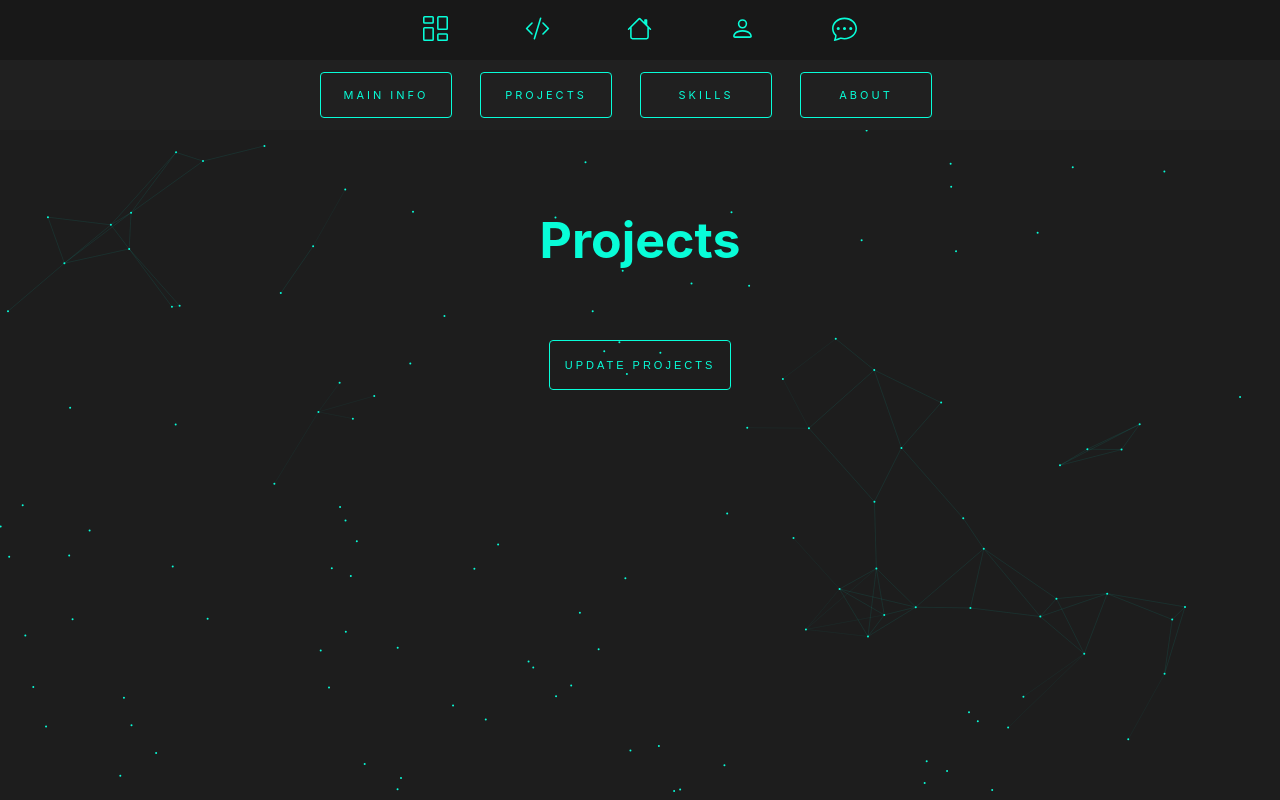
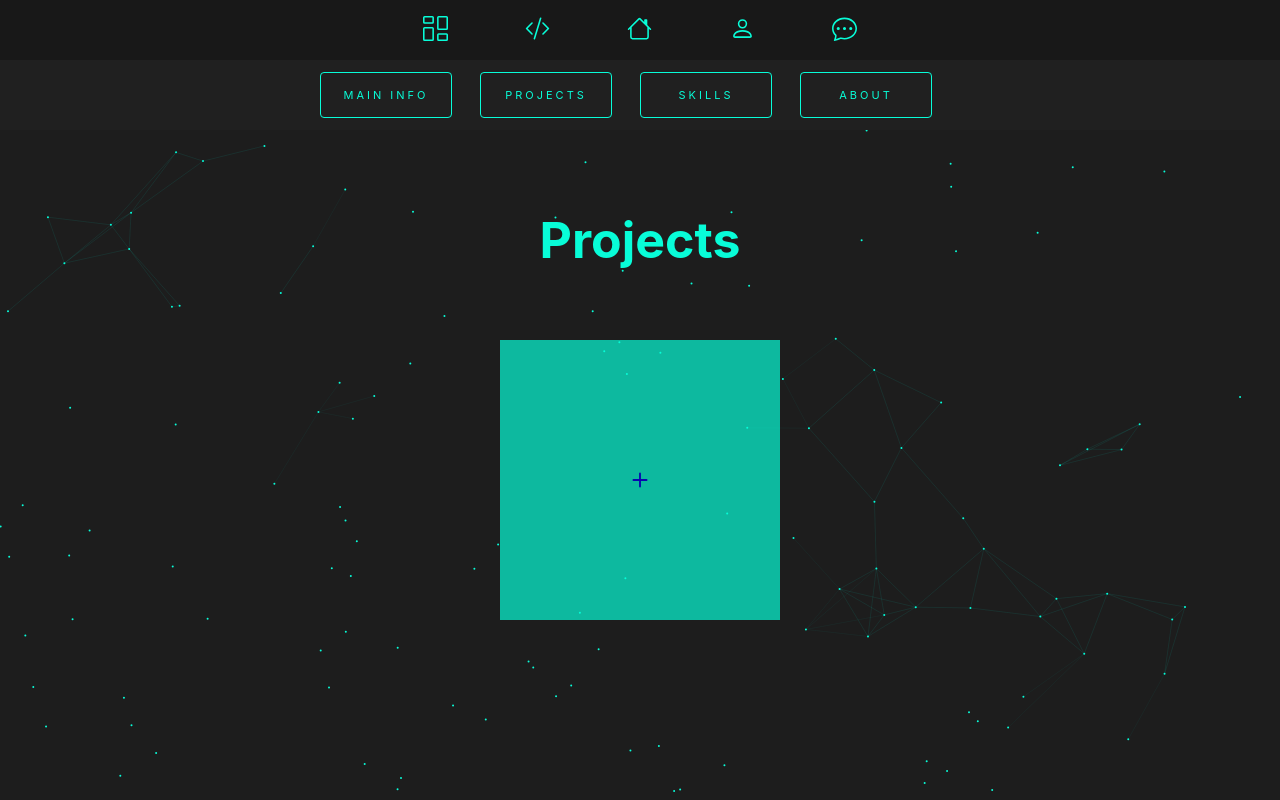
Before and after one commit to aleksandar9999a/experience-portfolio, a React (Create React App) app: page /settings/projects in a window 1280 px wide. Built offline with nearby package versions, Linux system fonts and the light colour scheme; no server answers.

Commit message:
Added div with projects

```diff
--- a/src/pages/ProjectsSettings/index.tsx
+++ b/src/pages/ProjectsSettings/index.tsx
@@ -1,15 +1,19 @@
 import React from 'react';
 import './styles.css';
+import { Plus } from 'react-bootstrap-icons';
+import { Link } from 'react-router-dom';
 
 function ProjectsSettings() {
     return (
         <div className="projects-settings-title-wrapper">
             <h1 className="projects-settings-title">Projects</h1>
-            <form className="projects-form">
-                <div className="projects-settings-submit-button-wrapper">
-                    <button className="projects-settings-submit-button">Update Projects</button>
+            <div className="projects-form">
+                <div className="projetcs-tiles">
+                    <Link className="projects-tile" to="/settings/projects/createProject">
+                        <Plus className="projects-add-icon"/>
+                    </Link>
                 </div>
-            </form>
+            </div>
         </div>
     );
 }
--- a/src/pages/ProjectsSettings/styles.css
+++ b/src/pages/ProjectsSettings/styles.css
@@ -34,3 +34,35 @@
 .projects-settings-submit-button:hover {
     box-shadow: 1px 1px 20px #08fdd841;
 }
+
+.projetcs-tiles {
+    display: flex;
+    justify-content: center;
+}
+
+.projects-tile {
+    width: 280px;
+    height: 280px;
+    background: #08fdd8;
+    opacity: 0.7;
+    display: flex;
+    cursor: pointer;
+}
+
+.projects-tile:hover {
+    opacity: 1;
+    box-shadow: 1px 1px 10px #08fdd87e;
+}
+
+.projects-add-icon {
+    margin: auto;
+    width: 30px;
+    height: 30px;
+}
+
+@media screen and (max-width: 780px) {
+    .projects-tile {
+        width: 120px;
+        height: 120px;
+    }
+}
```
